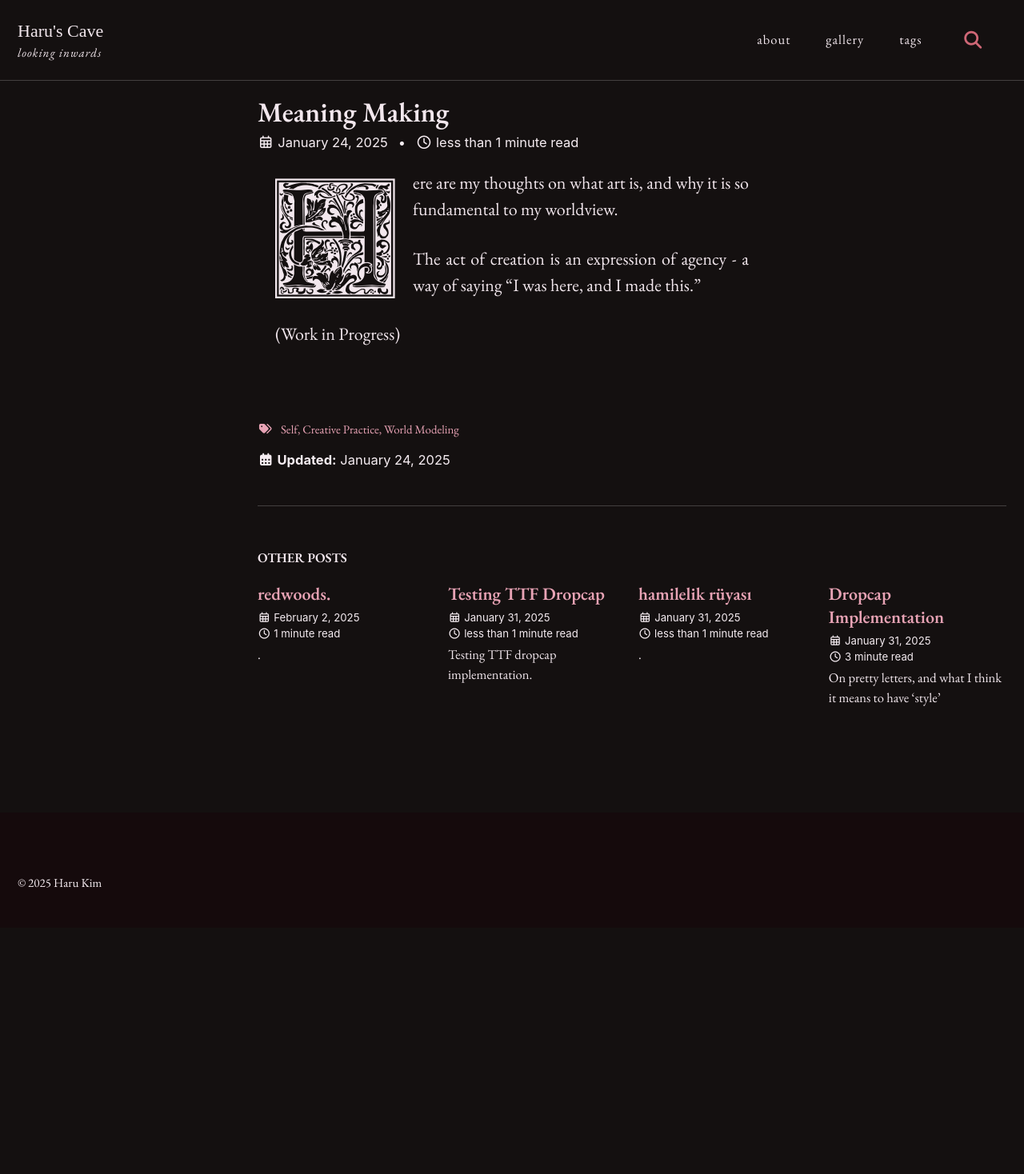
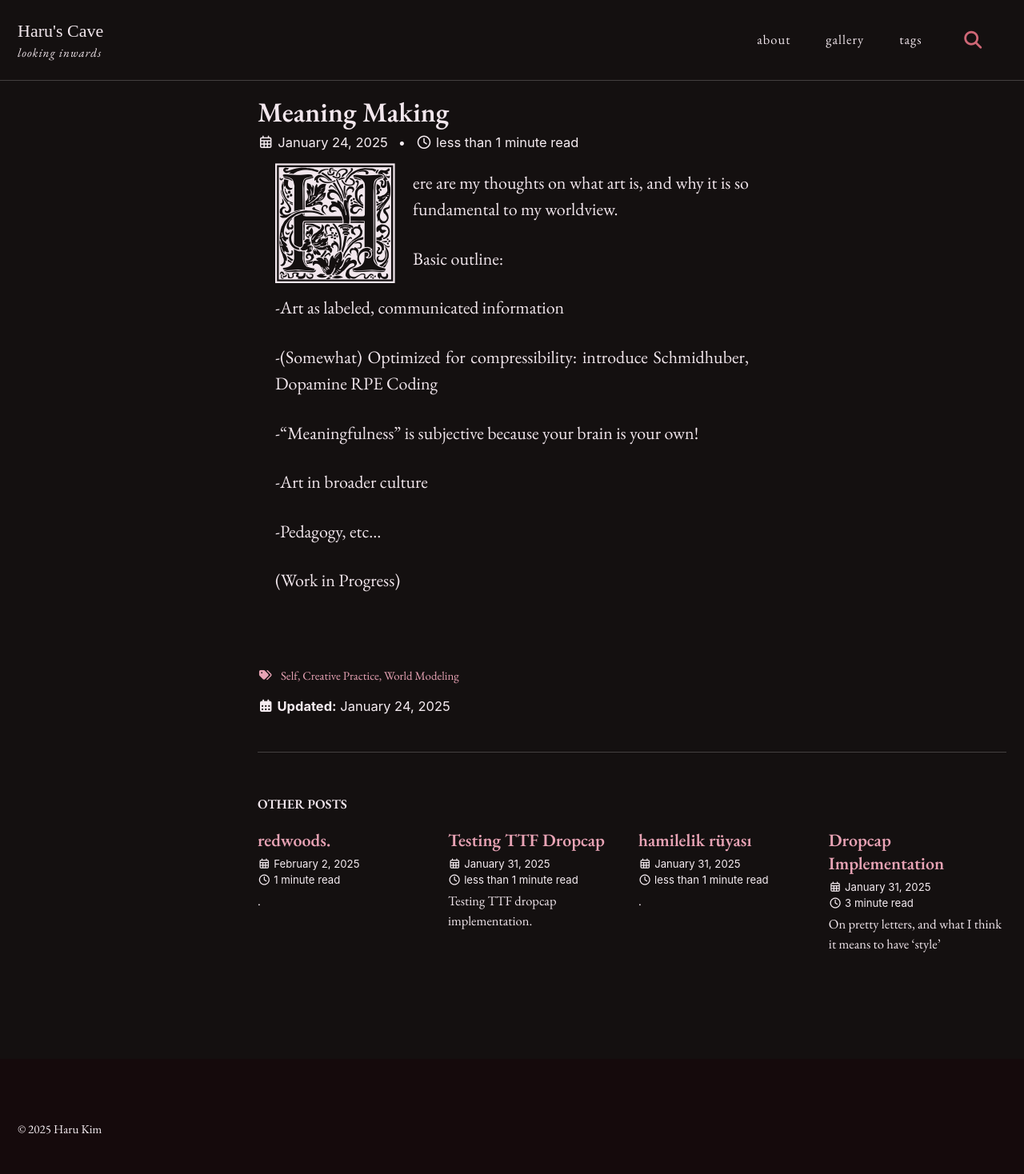
Before and after one commit to hxxru-u/hxxru-u.github.io, a Jekyll site: the page built from _posts/2025-01-24-meaning-making.md, in a window 1280 px wide. Shown: the whole page at 80% size. Built offline with Jekyll 4.4.1, drawn with Linux system fonts in a browser that asks for light colours; cached includes are drawn as plain includes; before the commit the page ends 1160 px from its top, so only the background shows below that.

Commit message:
TTF adjust for webkit3

```diff
--- a/_posts/2025-01-24-meaning-making.md
+++ b/_posts/2025-01-24-meaning-making.md
@@ -12,6 +12,16 @@
 
 Here are my thoughts on *what art is*, and why it is so fundamental to my worldview.
 
-The act of creation is an expression of agency - a way of saying "I was here, and I made this."
+Basic outline:
+
+-Art as labeled, communicated information
+
+-(Somewhat) Optimized for compressibility: introduce Schmidhuber, Dopamine RPE Coding
+
+-"Meaningfulness" is subjective because your brain is your own!
+
+-Art in broader culture
+
+-Pedagogy, etc...
 
 (Work in Progress)
--- a/_sass/dropcaps.scss
+++ b/_sass/dropcaps.scss
@@ -16,6 +16,7 @@
     background-color: $background-color;
     font-weight: normal;
     font-style: normal;
+    -webkit-text-size-adjust: none;  /* Base property for WebKit detection */
 }
 
 /* SVG-specific styles - override base styles */
@@ -54,23 +55,21 @@
     }
 }
 
-/* Chrome/Edge */
-@media screen and (-webkit-min-device-pixel-ratio: 0) and (not url-prefix('')) {
+/* Chrome */
+@media screen and (-webkit-min-device-pixel-ratio: 0) and (min-resolution: 0.001dpcm) {
     .dropcap:not(.dropcap-svg) {
         padding-top: 0.02em;
         margin-bottom: -0.12em;
     }
 }
 
-/* Safari/WebKit (including DuckDuckGo) */
-@media not all and (min-resolution:.001dpcm) {
-    @supports (-webkit-appearance:none) {
-        .dropcap:not(.dropcap-svg) {
-            margin-top: -0.1em;  /* Move the entire dropcap up */
-            padding-top: 0.02em;
-            margin-bottom: -0.12em;  /* Keep the same bottom margin */
-            height: 1em;  /* Keep full height */
-            line-height: 1;
-        }
+/* Safari/WebKit */
+@supports (-webkit-text-size-adjust: none) and (not (-ms-accelerator: true)) {
+    .dropcap:not(.dropcap-svg) {
+        margin-top: -0.1em;  /* Move the entire dropcap up */
+        padding-top: 0.02em;
+        margin-bottom: -0.12em;
+        height: 1em;
+        line-height: 1;
     }
 }
```
